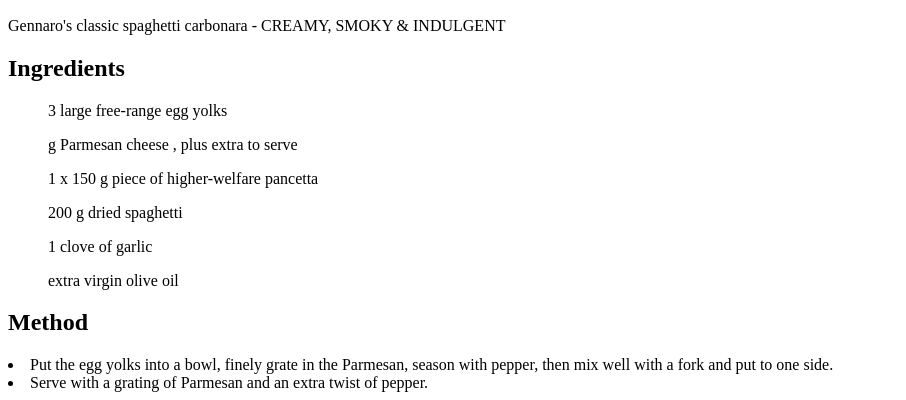
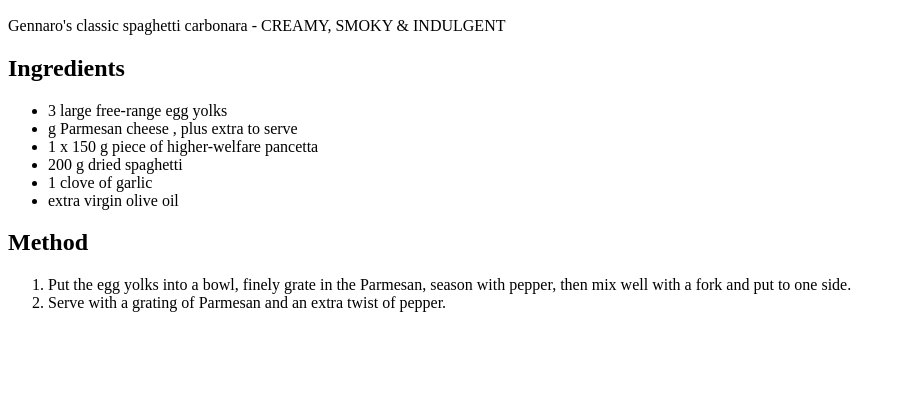
Before and after one commit to freya1231/odin-recipes, a plain HTML site: page recipes/carbonara.html in a window 1280 px wide. Shown: the part 434-834 px from the top of the page, without its empty margins (0-906 px from the left). After the commit the page ends 800 px from the top, so only its background shows below. Drawn offline with Linux system fonts and the light colour scheme.

Commit message:
Fix lists html

```diff
--- a/recipes/carbonara.html
+++ b/recipes/carbonara.html
@@ -13,16 +13,19 @@
     <p>Gennaro's classic spaghetti carbonara - CREAMY, SMOKY & INDULGENT</p>
 
     <h2>Ingredients</h2>
-    <ul>3 large free-range egg yolks</ul>
-    <ul>g Parmesan cheese , plus extra to serve</ul>
-    <ul>1 x 150 g piece of higher-welfare pancetta</ul>
-    <ul>200 g dried spaghetti</ul>
-    <ul>1 clove of garlic</ul>
-    <ul>extra virgin olive oil </ul>
+    <ul>
+    <li>3 large free-range egg yolks</li>
+    <li>g Parmesan cheese , plus extra to serve</li>
+    <li>1 x 150 g piece of higher-welfare pancetta</li>
+    <li>200 g dried spaghetti</li>
+    <li>1 clove of garlic</li>
+    <li>extra virgin olive oil </li>
+    </ul>
 
     <h2>Method</h2>
+    <ol>
     <li>Put the egg yolks into a bowl, finely grate in the Parmesan, season with pepper, then mix well with a fork and put to one side.</li>
     <li>Serve with a grating of Parmesan and an extra twist of pepper.</li>
-
+    </ol>
 </body>
 </html>
```
